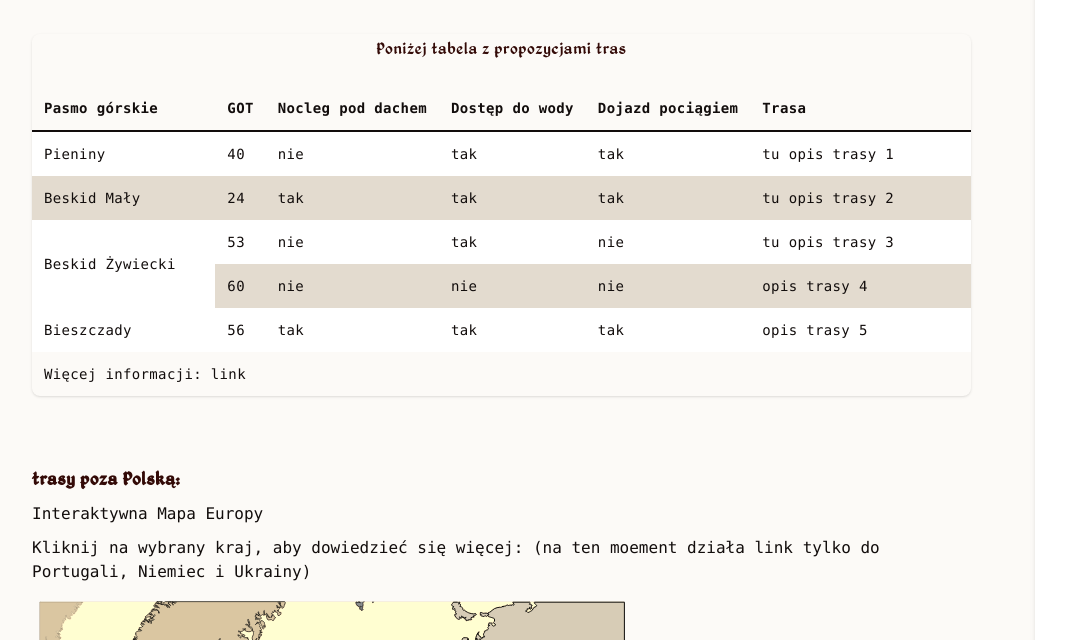
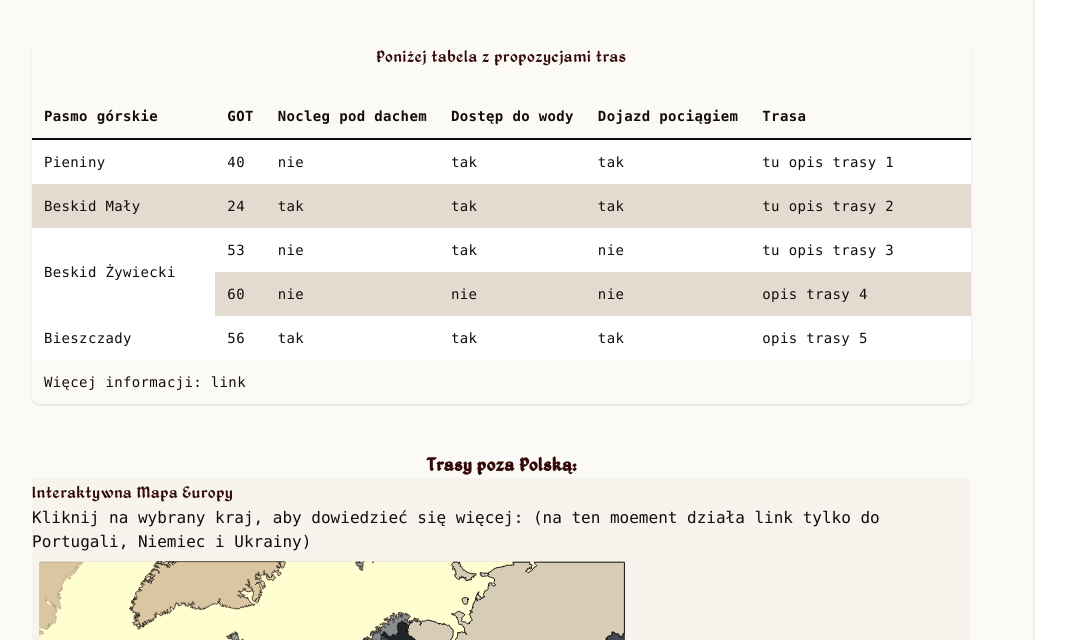
Before and after one commit to kama-pa-go/KGprojects, a Jekyll site: the page built from home.md, in a window 1280 px wide, cut to the strip 1280-1920 px from the top of the page. Shown: the whole strip, without its empty margins (8-1074 px from the left). Built offline with Jekyll 4.4.1, drawn with Linux system fonts in a browser that asks for light colours.

Commit message:
Your commit message here

```diff
--- a/assets/output.css
+++ b/assets/output.css
@@ -427,6 +427,9 @@
   .ml-2 {
     margin-left: calc(var(--spacing) * 2);
   }
+  .ml-3 {
+    margin-left: calc(var(--spacing) * 3);
+  }
   .box-border {
     box-sizing: border-box;
   }
@@ -526,6 +529,9 @@
   .h-screen {
     height: 100vh;
   }
+  .max-h-\[50px\] {
+    max-height: 50px;
+  }
   .max-h-none {
     max-height: none;
   }
@@ -546,9 +552,6 @@
   }
   .w-65 {
     width: calc(var(--spacing) * 65);
-  }
-  .w-auto {
-    width: auto;
   }
   .w-full {
     width: 100%;
--- a/home.md
+++ b/home.md
@@ -6,7 +6,7 @@ title: Poradnik przygotowania wycieczki górskiej
 <h1 class="w-full bg-greyBase text-center py-10 m-4"> Co należy przygotować jadąc w góry?</h1>
 <div class="grid max-w-[900px]">
     To niełatwe zadanie, a więc postanowiliśmy Ci to ułatwić:
-    <ol class="list-roman">
+    <ol class="list-roman ml-3">
         <li>Skorzystaj z naszej listy zadań do zrobienia, aby upewnić się, że niczego nie przeoczyłeś.</li>
         <li>Jeśli szukasz inspiracji w sprawie celu podróży: sprawdź propozycje tras i mapkę na dole strony.</li>
         <li>Sprawdź nasz <a href="ekwipunek.html">poradnik "jak się  spakować"</a>. Oprócz poradnika pakowania znajdziesz tam wiele wskazówek przydatnych podczas całej podróży.</li>
@@ -36,7 +36,7 @@ title: Poradnik przygotowania wycieczki górskiej
 <br>
 <h2 class="text-center"> Nie wiesz w jakie góry jechać? Sprawdź poniżej:</h2>
 
-<div style="display: flex;" class="items-center">
+<div style="display: flex;" class="grid justify-items-center">
     <iframe style="border:none" src="https://en.frame.mapy.cz/s/pugotazeto" width="600" height="333" frameborder="0"></iframe>
 </div>
 <br>
@@ -101,27 +101,24 @@ title: Poradnik przygotowania wycieczki górskiej
     </tfoot>
 </table>
 </div>
-<br><br>
-## trasy poza Polską:
-
-Interaktywna Mapa Europy
-<p>Kliknij na wybrany kraj, aby dowiedzieć się więcej: (na ten moement działa link tylko do Portugali, Niemiec i Ukrainy)</p>
-
-<!-- Mapa obrazkowa -->
-<img class="sepia-80" style="width: 100%; max-width: 600px; height: auto;" src="assets/images/Europe_countries.svg" alt="Mapa Europy" usemap="#europemap">
-
-<!-- Definicja obszarów mapy -->
-<map name="europemap">
-   <!-- Obszar 1: Ukraina -->
-   <area shape="rect" coords="400,200,450,250" alt="Polska" href="https://uk.wikipedia.org/wiki/%D0%A3%D0%BA%D1%80%D0%B0%D1%97%D0%BD%D0%B0" target="_blank" title="Ukraina">
-    <!-- Obszar 2: Niemcy -->
-   <area shape="circle" coords="300,250,30" alt="Niemcy" href="https://de.wikipedia.org/wiki/Deutschland" target="_blank" title="Niemcy">
-  <!-- Obszar 3: Portugalia -->
-  <area shape="poly" coords="150,300,200,350,250,300,200,250" alt="Francja" href="https://pt.wikipedia.org/wiki/Portugal" target="_blank" title="Portugalia">
-</map>
-<p><small>Mapa pochodzi z <a href="https://commons.wikimedia.org/wiki/File:Europe_countries.svg" target="_blank">Wikimedia Commons</a>.</small></p>
-
 <br>
+<div class="justify-items-center">
+    <h2>Trasy poza Polską:</h2>
+    <div class="bg-allmostWhite">
+        <h3>Interaktywna Mapa Europy</h3>
+        <p>Kliknij na wybrany kraj, aby dowiedzieć się więcej: (na ten moement działa link tylko do Portugali, Niemiec i Ukrainy)</p>
+        <!--mapa-->
+        <img class="sepia-80" style="width: 100%; max-width: 600px; height: auto;" src="assets/images/Europe_countries.svg" alt="Mapa Europy" usemap="#europemap">
+        <map name="europemap">
+        <!-- Obszar 1: Ukraina -->
+        <area shape="rect" coords="400,200,450,250" alt="Polska" href="https://uk.wikipedia.org/wiki/%D0%A3%D0%BA%D1%80%D0%B0%D1%97%D0%BD%D0%B0" target="_blank" title="Ukraina">
+        <!-- Obszar 2: Niemcy -->
+        <area shape="circle" coords="300,250,30" alt="Niemcy" href="https://de.wikipedia.org/wiki/Deutschland" target="_blank" title="Niemcy">
+        <!-- Obszar 3: Portugalia -->
+        <area shape="poly" coords="150,300,200,350,250,300,200,250" alt="Francja" href="https://pt.wikipedia.org/wiki/Portugal" target="_blank" title="Portugalia">
+        </map>
+        <p><small>Mapa pochodzi z <a href="https://commons.wikimedia.org/wiki/File:Europe_countries.svg" target="_blank">Wikimedia Commons</a>.</small></p>
+    </div>
 </div>
 
 </body>
```
Also changed, not shown: budowa.md (+4 -4 lines).
